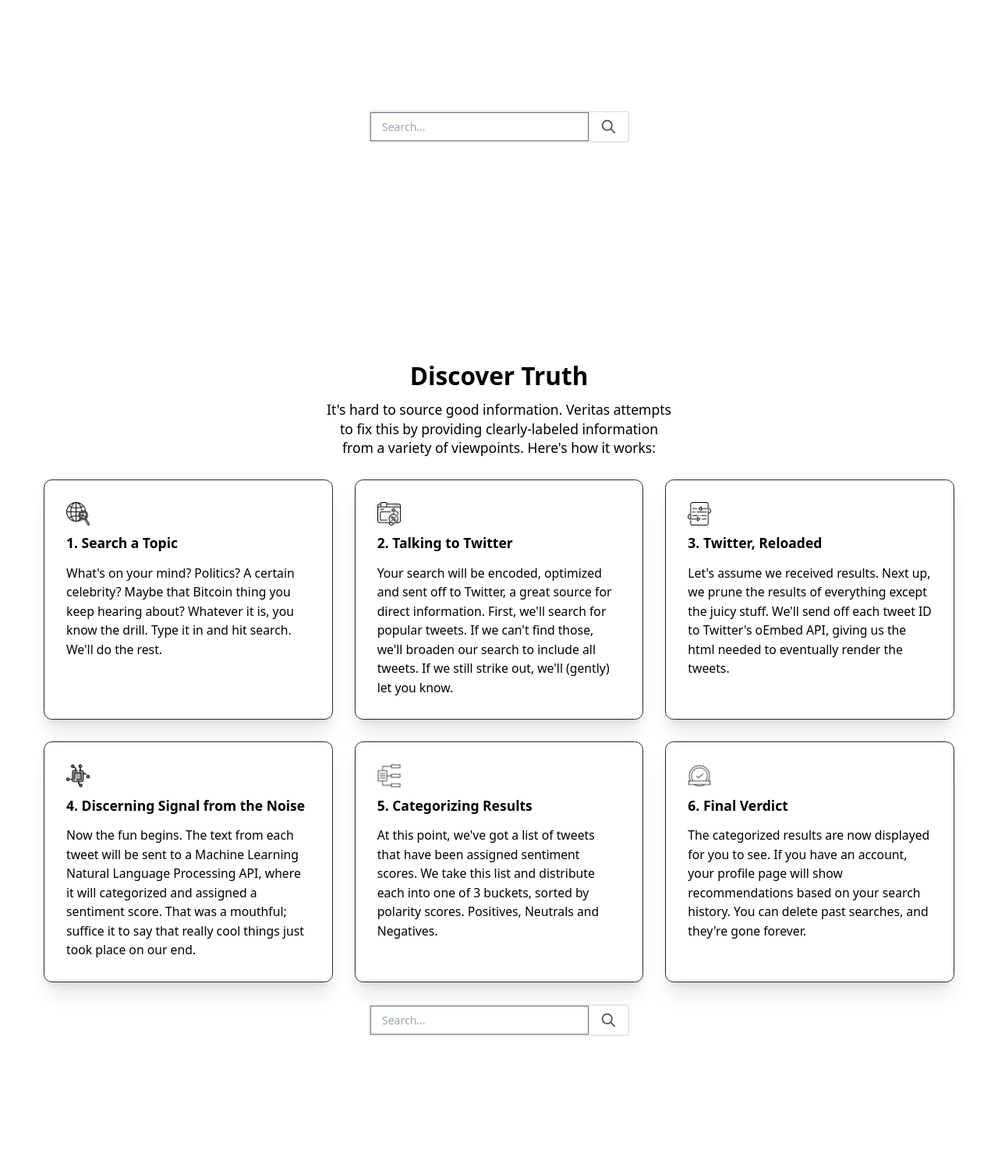
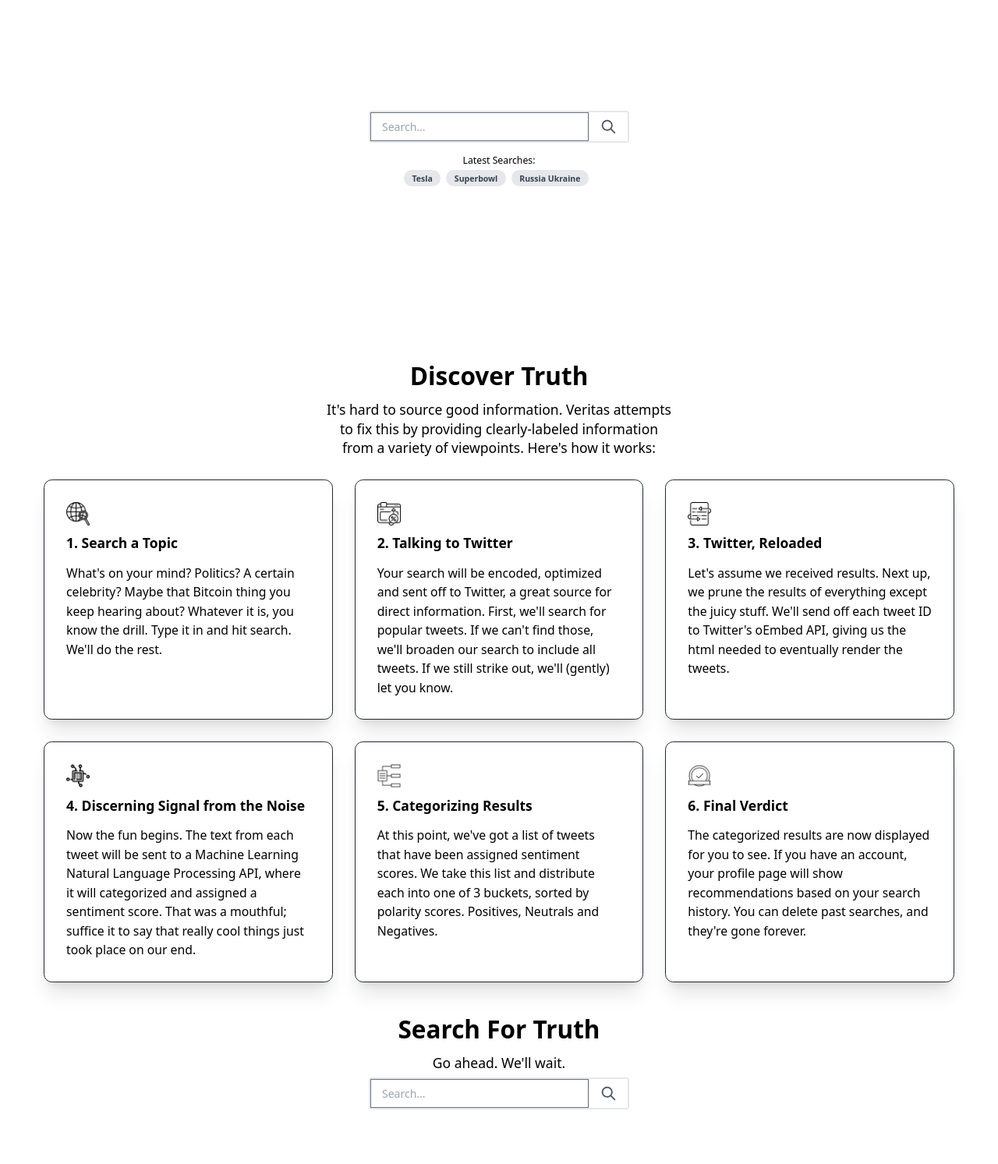
Before and after one commit to jwhudnall/Veritasearch, a Flask app: page / in a window 1280 px wide. Shown: the part 181-1674 px from the top of the page at 78% size. Before the commit the page ends 1510 px from the top, so only its background shows below. Run offline with Flask 2, Linux system fonts and the light colour scheme; the visitor is signed in with stand-in values (Sample User, id 1); data comes from the database, SQL or seed files in the repository; data that the repository does not hold is empty; parts of the project's set-up code (start-up, migrations or seed data) failed here and were passed over; some libraries are stand-ins or nearby versions.

```diff
--- a/app.py
+++ b/app.py
@@ -70,7 +70,7 @@ def homepage():
     do_clear_search_cookies()
     session['hide_nav_search'] = True
 
-    latest_queries = get_latest_queries(n=3)
+    latest_queries = ['Tesla', 'Superbowl', 'Russia Ukraine']
     return render_template('index.html', queries=latest_queries)
 
 
@@ -317,16 +317,16 @@ def get_latest_queries(n):
     return filtered_queries[:n]
 
 
-def get_headlines():
-    """Retrieves the top 3 headlines to display on home page.
+# def get_headlines():
+#     """Retrieves the top 3 headlines to display on home page.
 
-    Query NewsAPI for top headlines. If headlines exist in cookies, those are retrieved instead (due to NewsAPI rate limitations.
-    """
-    if 'headlines' in session:
-        headlines = session['headlines']
-    else:
-        headlines = get_headlines(count=3)
-        session['headlines'] = headlines
+#     Query NewsAPI for top headlines. If headlines exist in cookies, those are retrieved instead (due to NewsAPI rate limitations.
+#     """
+#     if 'headlines' in session:
+#         headlines = session['headlines']
+#     else:
+#         headlines = get_headlines(count=3)
+#         session['headlines'] = headlines
 
 
 def append_to_db(tweets, query):
@@ -383,7 +383,7 @@ def remove_stop_words(text, n=2):
     return filtered_sentence
 
 
-def query_twitter_oembed(id, max_width=300):
+def query_twitter_oembed(id, max_width=400):
     """Embeds a tweet using the tweet id. Returns embed HTML if id exists; else False."""
     base_url = 'https://publish.twitter.com/oembed'
     params = {
--- /dev/null
+++ b/static/styles.css
@@ -0,0 +1,51 @@
+.fade-in-div {
+  animation: fadeIn 10s;
+  -webkit-animation: fadeIn 10s;
+  -moz-animation: fadeIn 10s;
+  -o-animation: fadeIn 10s;
+  -ms-animation: fadeIn 10s;
+}
+@keyframes fadeIn {
+  0% {
+    opacity: 0;
+  }
+  100% {
+    opacity: 1;
+  }
+}
+
+@-moz-keyframes fadeIn {
+  0% {
+    opacity: 0;
+  }
+  100% {
+    opacity: 1;
+  }
+}
+
+@-webkit-keyframes fadeIn {
+  0% {
+    opacity: 0;
+  }
+  100% {
+    opacity: 1;
+  }
+}
+
+@-o-keyframes fadeIn {
+  0% {
+    opacity: 0;
+  }
+  100% {
+    opacity: 1;
+  }
+}
+
+@-ms-keyframes fadeIn {
+  0% {
+    opacity: 0;
+  }
+  100% {
+    opacity: 1;
+  }
+}
--- a/templates/base.html
+++ b/templates/base.html
@@ -8,6 +8,7 @@
   <link rel="stylesheet" href="https://unpkg.com/flowbite@1.3.3/dist/flowbite.min.css" />
   <script src="https://cdn.tailwindcss.com"></script>
   <link rel="shortcut icon" type="image/x-icon" href="/static/images/veritas-icon-1.png" />
+  <link rel="stylesheet" href="/static/styles.css">
   <title>{% block title %}{% endblock %}</title>
 </head>
 
@@ -22,24 +23,7 @@
           class="self-center hidden md:inline-block text-2xl tracking-tight font-extrabold whitespace-nowrap dark:text-white">Veritas
           Search</span>
       </a>
-      <!-- Navbar here -->
-      {% if not session['hide_nav_search'] and session['cur_user'] %}
-      <form action="/search" method="GET" id="searchForm">
-        <div class="flex items-center justify-center">
-          <div class="flex border-2 rounded">
-            <input type="text" id="searchInput" name="query" class="px-4 text-black py-2 w-80" placeholder="Search...">
-            <button type="submit" class="flex items-center justify-center bg-white px-4 border-l">
-              <svg class="w-6 h-6 text-gray-600" fill="currentColor" xmlns="http://www.w3.org/2000/svg"
-                viewBox="0 0 24 24">
-                <path
-                  d="M16.32 14.9l5.39 5.4a1 1 0 0 1-1.42 1.4l-5.38-5.38a8 8 0 1 1 1.41-1.41zM10 16a6 6 0 1 0 0-12 6 6 0 0 0 0 12z" />
-              </svg>
-            </button>
-          </div>
-        </div>
-      </form>
-      {% endif %}
-      <!-- End Test Navbar -->
+      <!-- Navbar Used to go here -->
       <div class="flex flex-col sm:flex-row">
 
         <div class="flex items-center md:order-2">
@@ -100,7 +84,7 @@
       </div>
       <div class="hidden justify-between items-center w-full md:flex md:w-auto md:order-1" id="mobile-menu-2">
         <ul class="flex flex-col mx-4 mt-4 md:flex-row md:space-x-8 md:mt-0 md:text-sm md:font-medium">
-          {% if not session['hide_nav_search'] %}
+          <!-- {% if not session['hide_nav_search'] %}
           <li>
             <form action="/search" method="GET" id="searchForm">
               <div class="flex items-center justify-center">
@@ -118,7 +102,7 @@
               </div>
             </form>
           </li>
-          {% endif %}
+          {% endif %} -->
           <li>
             <a href="/login"
               class="block py-2 pr-4 pl-3 text-gray-700 border-b border-gray-100 hover:bg-gray-50 md:hover:bg-transparent md:border-0 md:hover:text-blue-700 md:p-0 dark:text-gray-400 md:dark:hover:text-white dark:hover:bg-gray-700 dark:hover:text-white md:dark:hover:bg-transparent dark:border-gray-700">Login</a>
--- a/templates/index.html
+++ b/templates/index.html
@@ -32,6 +32,10 @@ Veritas
       {% endif %}
       {% endwith %}
     </form>
+
+    <!-- test form -->
+
+    <!-- end test form -->
 
   </div>
 
@@ -132,13 +136,19 @@ Veritas
 
     <!-- Call to Action -->
     <!-- If user is logged in, make a search -->
+    {% if session['cur_user'] %}
+    <div class="max-w-screen-xl px-4 py-4 mx-auto text-black sm:px-6 lg:px-8">
+      <div class="max-w-lg mx-auto text-center">
+        <h2 class="text-3xl font-bold sm:text-4xl">Search For Truth</h2>
 
-
-    {% if session['cur_user'] %}
+        <p class="mt-4 text-xl mb-2">
+          Go ahead. We'll wait.
+        </p>
         <form action="/search" method="GET" id="searchForm">
           <div class="flex items-center justify-center">
             <div class="flex border-2 rounded">
-          <input type="text" id="searchInput" name="query" class="px-4 text-black py-2 w-80" placeholder="Search...">
+              <input type="text" id="searchInput" name="query" class="px-4 text-black py-2 w-80"
+                placeholder="Search...">
               <button type="submit" id="searchBtn" class="flex items-center justify-center bg-white px-4 border-l">
                 <svg class="w-6 h-6 text-gray-600" fill="currentColor" xmlns="http://www.w3.org/2000/svg"
                   viewBox="0 0 24 24">
@@ -149,6 +159,10 @@ Veritas
             </div>
           </div>
         </form>
+      </div>
+    </div>
+
+
 
     <!-- Else, display register button -->
     {% else %}
```
Also changed, not shown: templates/search-results.html (+29 -15 lines). Lines whose indentation alone changed are shown as unchanged.
